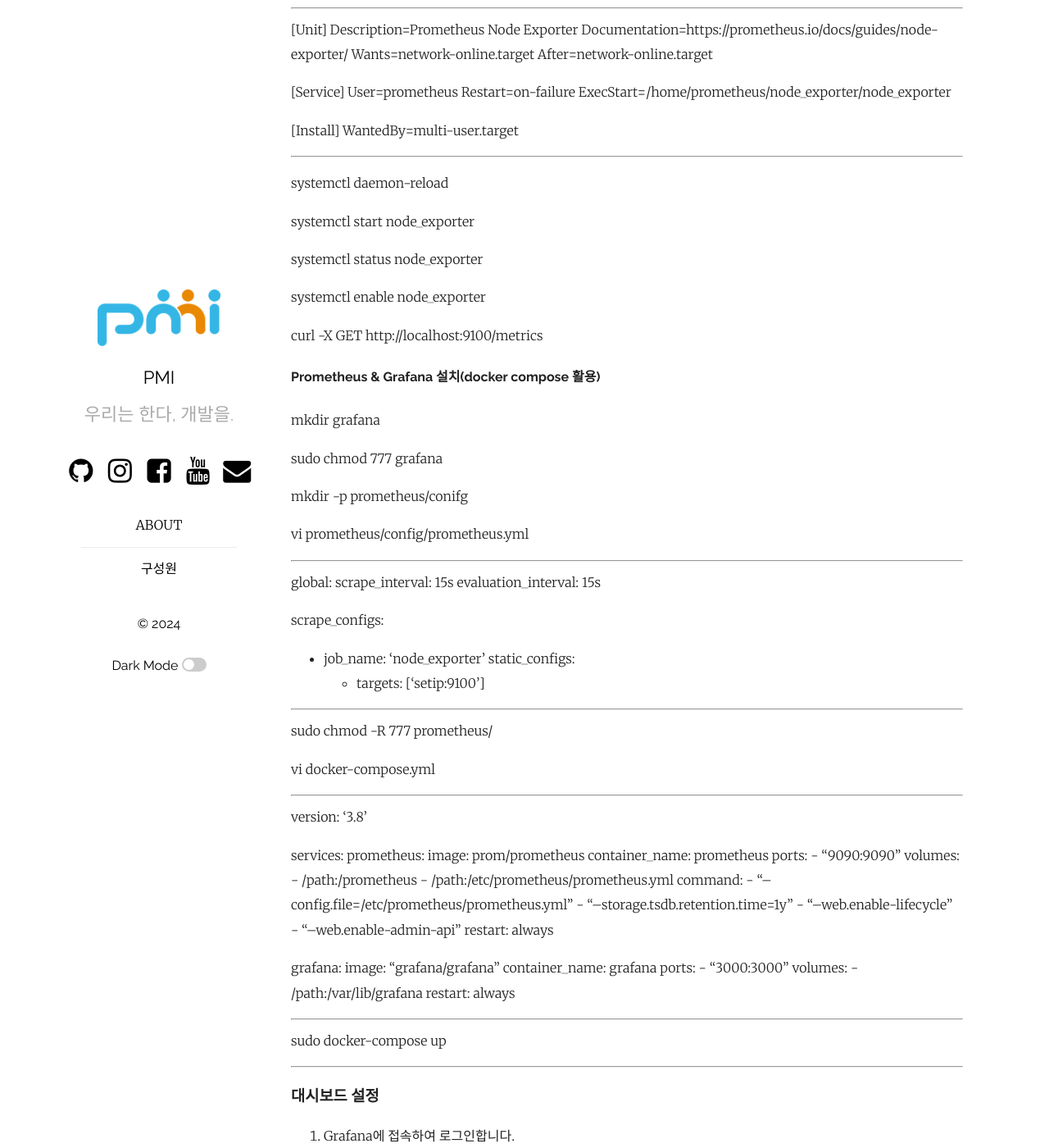
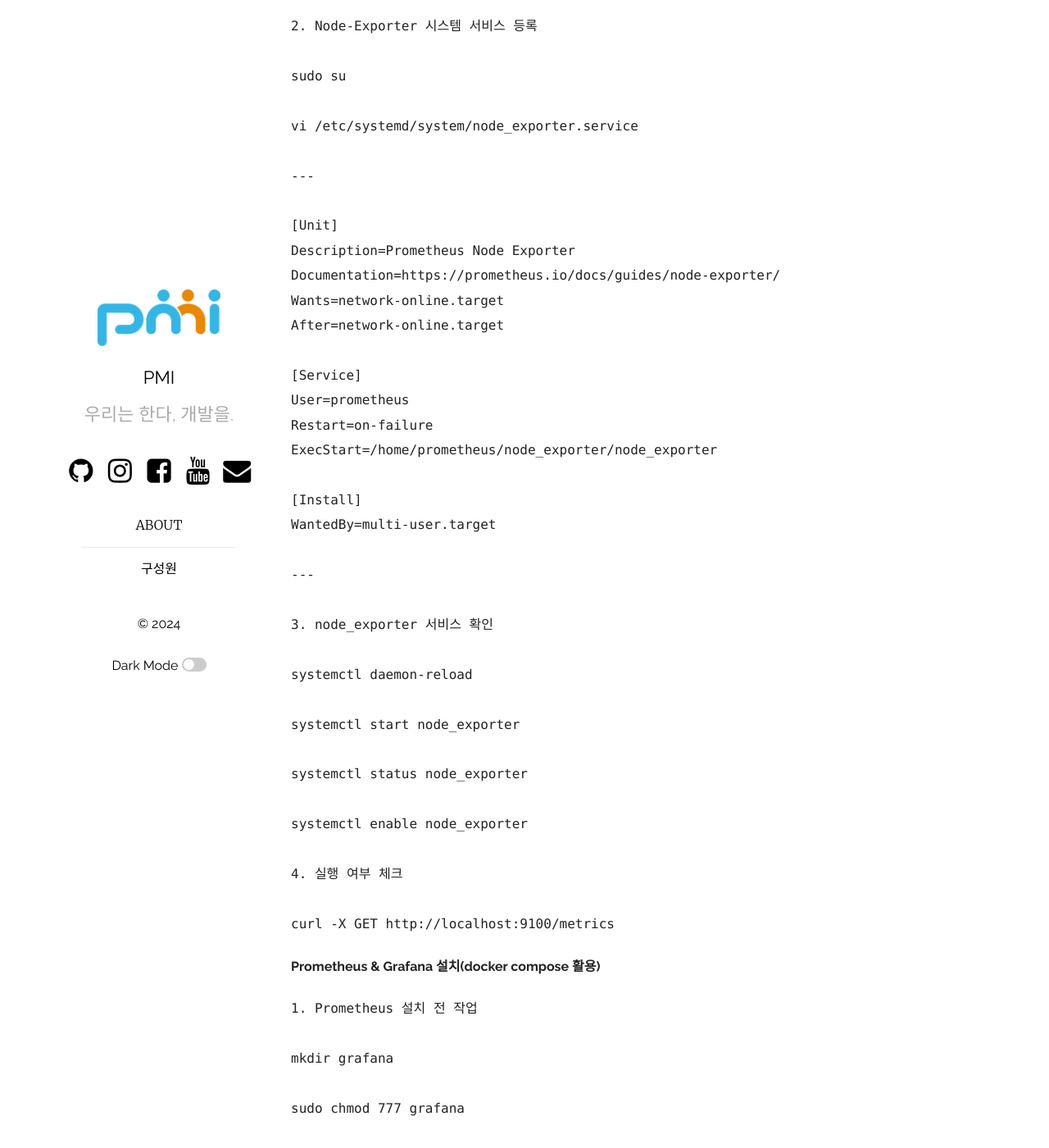
Before and after one commit to pmirnc-dev/pmirnc-dev.github.io, a Jekyll site: the page built from _posts/2024-07-25-Prometheus & Grafana & Node-Exporter를 활용한 모니터링.md, in a window 1280 px wide and 1400 px high, scrolled down 827 px. Shown: the whole window at 82% size. Built offline with Jekyll 4.4.1, drawn with Linux system fonts in a browser that asks for light colours; comment, search, counter and statistics services are not loaded; some of the changed text lies outside the part shown.

Commit message:
포스트 문법 수정

````diff
--- a/_posts/2024-07-25-Prometheus & Grafana & Node-Exporter를 활용한 모니터링.md
+++ b/_posts/2024-07-25-Prometheus & Grafana & Node-Exporter를 활용한 모니터링.md
@@ -21,7 +21,8 @@ published: true
 
 #### **Node-Exporter 설치**
 
-  <!--Node-Exporter 다운로드 및 설치-->
+```Node
+1. Node-Exporter 다운로드 및 설치
 
 sudo adduser prometheus
 
@@ -33,7 +34,7 @@ mv node_exporter-1.8.2.linux-amd64 node_exporter
 
 exit
 
-  <!--Node-Exporter 시스템 서비스 등록-->
+2. Node-Exporter 시스템 서비스 등록
 
 sudo su
 
@@ -57,7 +58,7 @@ WantedBy=multi-user.target
 
 ---
 
-  <!--node_exporter 서비스 확인-->
+3. node_exporter 서비스 확인
 
 systemctl daemon-reload
 
@@ -67,13 +68,15 @@ systemctl status node_exporter
 
 systemctl enable node_exporter
 
-  <!--실행 여부 체크-->
+4. 실행 여부 체크
 
 curl -X GET http://localhost:9100/metrics
+```
 
 #### **Prometheus & Grafana 설치(docker compose 활용)**
 
-  <!--Prometheus 설치 전 작업-->
+```Prometheus
+1. Prometheus 설치 전 작업
 
 mkdir grafana
 
@@ -99,7 +102,7 @@ scrape_configs:
 
 sudo chmod -R 777 prometheus/
 
-  <!--Prometheus 다운로드 및 설치-->
+2. Prometheus 다운로드 및 설치
 
 vi docker-compose.yml
 
@@ -126,6 +129,7 @@ restart: always
 ---
 
 sudo docker-compose up
+```
 
 ---
 
````
